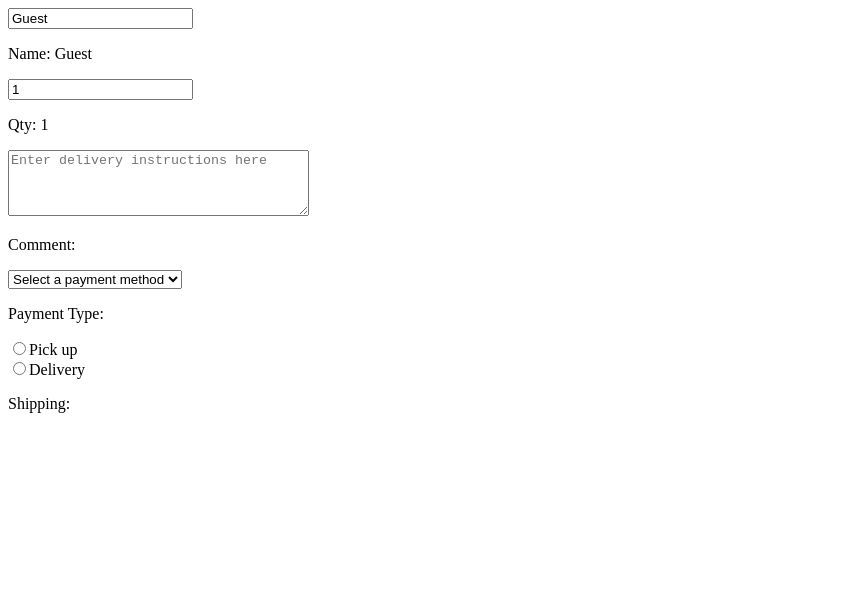
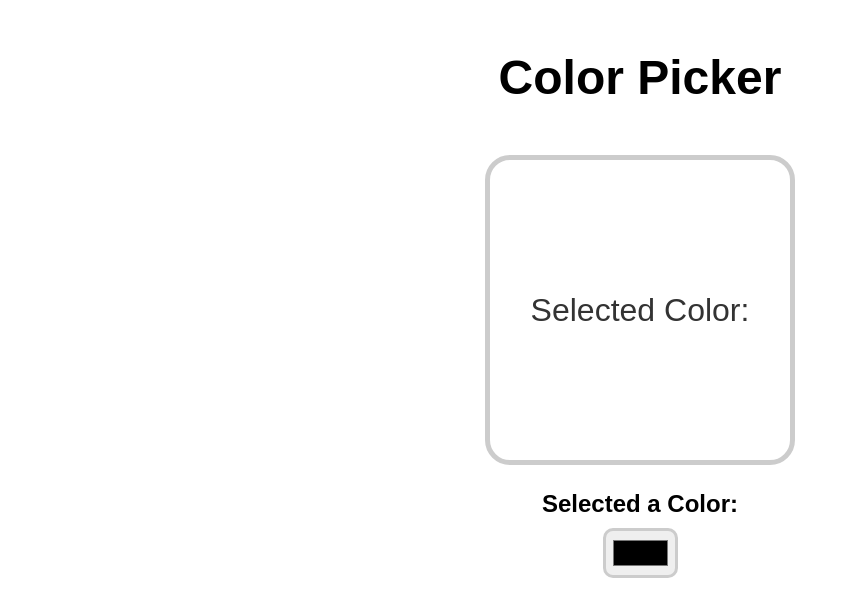
Before and after one commit to resolveit365/react-container, a React (Vite) app in the folder react-app/: page / in a window 1280 px wide. Shown: the top 616 px of the page, without its empty margins (0-850 px from the left). Built offline with nearby package versions, Linux system fonts and the light colour scheme.

Commit message:
First commit

```diff
--- a/react-app/src/App.jsx
+++ b/react-app/src/App.jsx
@@ -1,7 +1,7 @@
-import MyComponent from "./MyComponent.jsx";
+import ColorPicker from "./ColorPicker";
 
 export default function App() {
-  return <MyComponent />;
+  return <ColorPicker />;
 }
 
 // export default App;
--- /dev/null
+++ b/react-app/src/ColorPicker.jsx
@@ -0,0 +1,22 @@
+import React, { useState } from "react";
+
+export default function ColorPicker({ color, onChange }) {
+  const [selectedColor, setSelectedColor] = useState(color);
+
+  const handleColorChange = (event) => {
+    const newColor = event.target.value;
+    setSelectedColor(newColor);
+    onChange(newColor);
+  };
+
+  return (
+    <div className="color-picker-container">
+      <h1>Color Picker</h1>
+      <div className="color-display" style={{ backgroundColor: selectedColor }}>
+        <p>Selected Color: {selectedColor}</p>
+      </div>
+      <label>Selected a Color:</label>
+      <input type="color" value={selectedColor} onChange={handleColorChange} />
+    </div>
+  );
+}
--- a/react-app/src/MyComponent.jsx
+++ /dev/null
@@ -1,79 +0,0 @@
-import React, { useState } from "react";
-
-export default function MyComponent() {
-  const [name, setName] = useState("Guest");
-  const [qty, setQty] = useState(1);
-  const [comment, setComment] = useState("");
-  const [payment, setPayment] = useState("");
-  const [shipping, setShipping] = useState("");
-
-  function handleNameChange(event) {
-    setName(event.target.value);
-  }
-
-  function handleQtyChange(event) {
-    setQty(event.target.value);
-  }
-
-  function handleCommentChange(event) {
-    setComment(event.target.value);
-  }
-
-  function handlePaymentChange(event) {
-    setPayment(event.target.value);
-  }
-
-  function handleShippingChange(event) {
-    setShipping(event.target.value);
-  }
-
-  return (
-    <div>
-      <input value={name} onChange={handleNameChange}></input>
-      <p>Name: {name}</p>
-      <input value={qty} onChange={handleQtyChange} type="number"></input>
-      <p>Qty: {qty}</p>
-      <textarea
-        value={comment}
-        onChange={handleCommentChange}
-        type="text"
-        placeholder="Enter delivery instructions here"
-        rows="4"
-        cols="35"
-      ></textarea>
-      <p>Comment: {comment}</p>
-      <select value={payment} onChange={handlePaymentChange}>
-        <option value="">Select a payment method</option>
-        <option value="Cash">Cash</option>
-        <option value="Credit Card">Credit Card</option>
-        <option value="Debit Card">Debit Card</option>
-        <option value="PayPal">PayPal</option>
-        <option value="Apple Pay">Apple Pay</option>
-        <option value="Google Pay">Google Pay</option>
-        <option value="Venmo">Venmo</option>
-        <option value="Zelle">Zelle</option>
-      </select>
-      <p>Payment Type: {payment}</p>
-      <label>
-        <input
-          type="radio"
-          value="Pick up"
-          checked={shipping === "Pick up"}
-          onChange={handleShippingChange}
-        />
-        Pick up
-      </label>
-      <br />
-      <label>
-        <input
-          type="radio"
-          value="Delivery"
-          checked={shipping === "Delivery"}
-          onChange={handleShippingChange}
-        />
-        Delivery
-      </label>
-      <p>Shipping: {shipping}</p>
-    </div>
-  );
-}
--- a/react-app/src/index.css
+++ b/react-app/src/index.css
@@ -1,32 +1,44 @@
-.body {
+body {
   margin: 0;
-}
-
-.counter-container {
-  text-align: center;
   font-family: Arial, sans-serif;
 }
 
-.counter-display {
-  font-size: 10em;
-  margin-top: 0;
-  margin-bottom: 50px;
+.color-picker-container {
+  display: flex;
+  flex-direction: column;
+  align-items: center;
 }
 
-.counter-button {
-  /* width: 150px;
-  height: 50px; */
-  font-size: 3em;
+h1 {
+  margin: 50px;
+  font-size: 3rem;
+}
+.color-display {
+  width: 300px;
+  height: 300px;
+  display: flex;
+  justify-content: center;
+  align-items: center;
+  border: 5px solid hsl(0, 0%, 80%);
+  border-radius: 25px;
+  margin-bottom: 25px;
+  transition: 0.25s ease;
+}
+.color-display p {
+  color: hsl(0, 0%, 20%);
+  font-size: 2rem;
+  text-align: center;
+}
+label {
+  font-size: 1.5rem;
   font-weight: bold;
-  margin: 0px 5px;
-  /* background-color: hsl(197, 100%, 58%); */
-  background: none;
-  color: white;
-  border: none;
-  border-radius: 5px;
+  margin-bottom: 10px;
+}
+input[type="color"] {
+  width: 75px;
+  height: 50px;
+  padding: 5px;
+  border: 3px solid hsl(0, 0%, 80%);
+  border-radius: 10px;
   cursor: pointer;
 }
-
-/* .counter-button:hover {
-  background-color: hsl(197, 100%, 48%);
-} */
```
Also changed, not shown: react-app/src/Card.jsx (deleted, +0 -13 lines), react-app/src/Counter.jsx (deleted, +0 -24 lines), react-app/src/Student.jsx (deleted, +0 -19 lines), react-app/src/UserGreeting.jsx (deleted, +0 -17 lines).
